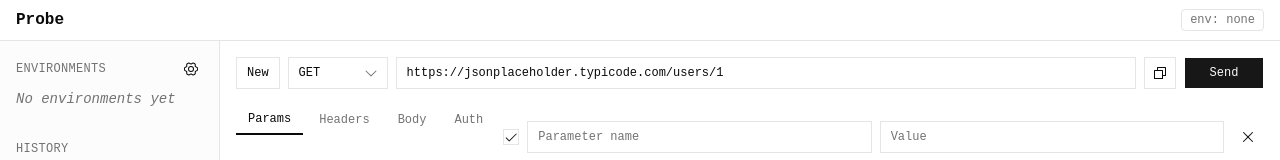
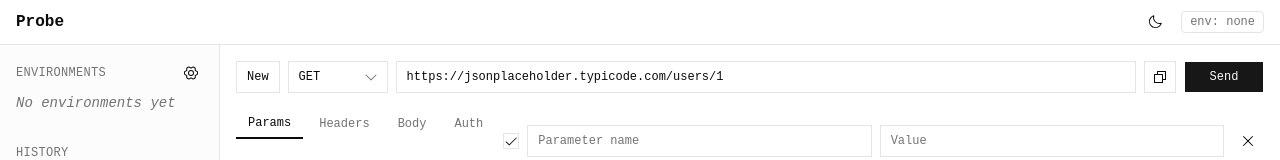
Before and after one commit to danieldelahoz/probe, a React (Vite) app: page / in a window 1280 px wide. Shown: the top 160 px of the page. Built offline with nearby package versions, Linux system fonts and the light colour scheme.

Commit message:
feat: add dark mode toggle with system preference detection

```diff
--- a/src/App.jsx
+++ b/src/App.jsx
@@ -1,9 +1,12 @@
 import { useEffect } from 'react'
 import { useRequestStore } from '@/stores/requestStore'
 import { useEnvStore } from '@/stores/envStore'
+import { useThemeStore } from '@/stores/themeStore'
 import Sidebar from '@/components/Sidebar'
 import RequestPanel from '@/components/RequestPanel'
 import ResponsePanel from '@/components/ResponsePanel'
+import { Button } from '@/components/ui/button'
+import { Sun, Moon } from '@phosphor-icons/react'
 
 function App() {
   const send = useRequestStore((s) => s.send)
@@ -37,7 +40,10 @@ function App() {
       <div className="h-screen flex flex-col bg-background text-foreground">
         <header className="border-b px-4 py-2 flex items-center justify-between shrink-0">
           <span className="font-semibold">Probe</span>
-          <ActiveEnvBadge />
+          <div className="flex items-center gap-3">
+            <ThemeToggle />
+            <ActiveEnvBadge />
+          </div>
         </header>
         <main className="flex flex-1 min-h-0">
           <Sidebar />
@@ -48,6 +54,24 @@ function App() {
         </main>
       </div>
     </>
+  )
+}
+
+function ThemeToggle() {
+  const theme = useThemeStore((s) => s.theme)
+  const toggleTheme = useThemeStore((s) => s.toggleTheme)
+  const isDark = theme === 'dark'
+
+  return (
+    <Button
+      variant="ghost"
+      size="icon"
+      onClick={toggleTheme}
+      className="h-7 w-7"
+      title={isDark ? 'Switch to light mode' : 'Switch to dark mode'}
+    >
+      {isDark ? <Sun size={14} /> : <Moon size={14} />}
+    </Button>
   )
 }
 
--- /dev/null
+++ b/src/stores/themeStore.js
@@ -0,0 +1,43 @@
+import { create } from 'zustand'
+import { loadJSON, saveJSON } from '@/lib/storage'
+
+const PERSIST_KEY = 'theme'
+
+const getInitialTheme = () => {
+  const saved = loadJSON(PERSIST_KEY, null)
+  if (saved === 'light' || saved === 'dark') return saved
+
+  if (typeof window !== 'undefined' && window.matchMedia) {
+    return window.matchMedia('(prefers-color-scheme: dark)').matches ? 'dark' : 'light'
+  }
+  return 'light'
+}
+
+const applyTheme = (theme) => {
+  const root = document.documentElement
+  if (theme === 'dark') {
+    root.classList.add('dark')
+  } else {
+    root.classList.remove('dark')
+  }
+}
+
+const initial = getInitialTheme()
+applyTheme(initial)
+
+export const useThemeStore = create((set) => ({
+  theme: initial,
+
+  toggleTheme: () => set((s) => {
+    const next = s.theme === 'dark' ? 'light' : 'dark'
+    applyTheme(next)
+    saveJSON(PERSIST_KEY, next)
+    return { theme: next }
+  }),
+
+  setTheme: (theme) => set(() => {
+    applyTheme(theme)
+    saveJSON(PERSIST_KEY, theme)
+    return { theme }
+  }),
+}))
```
